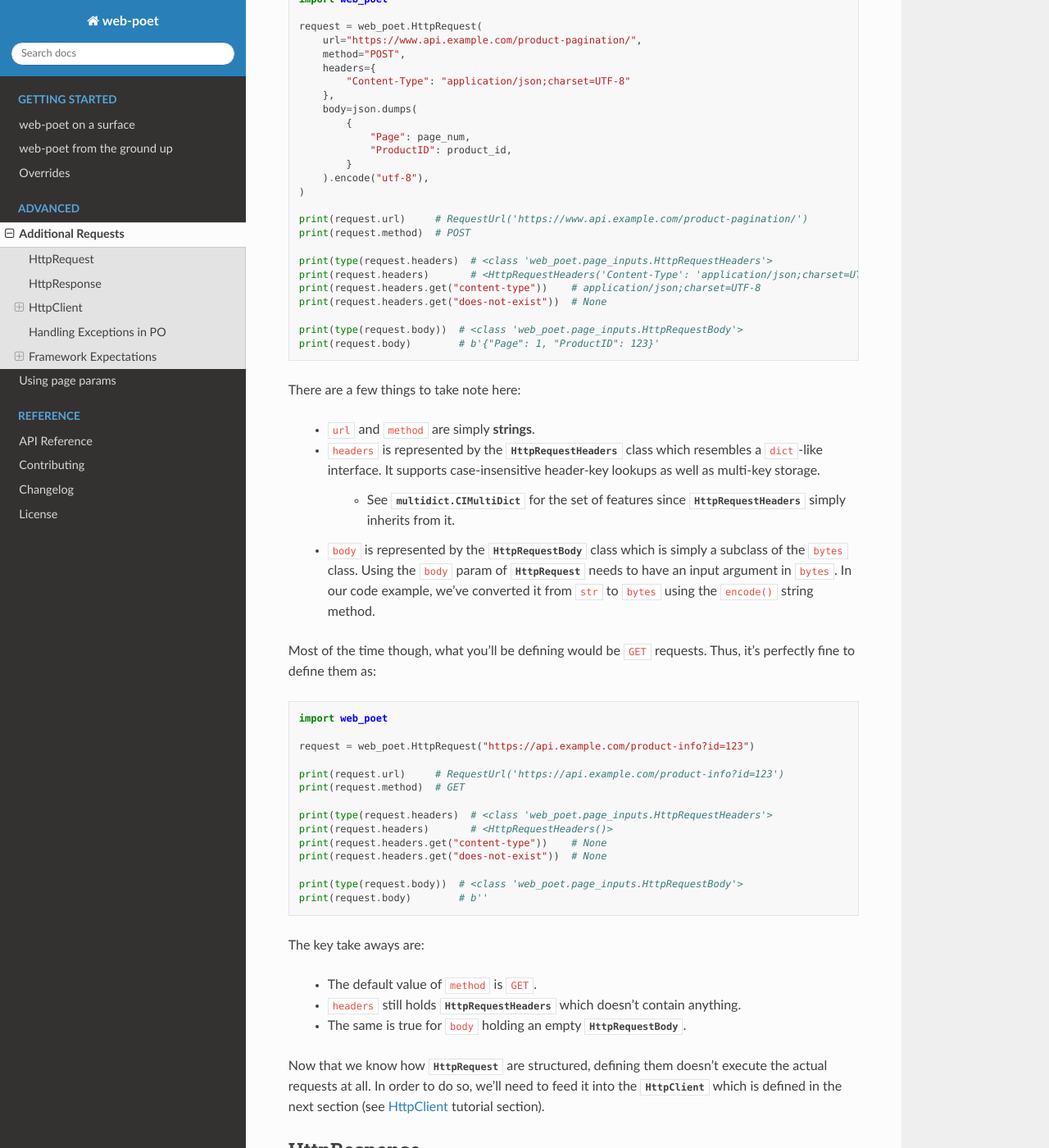
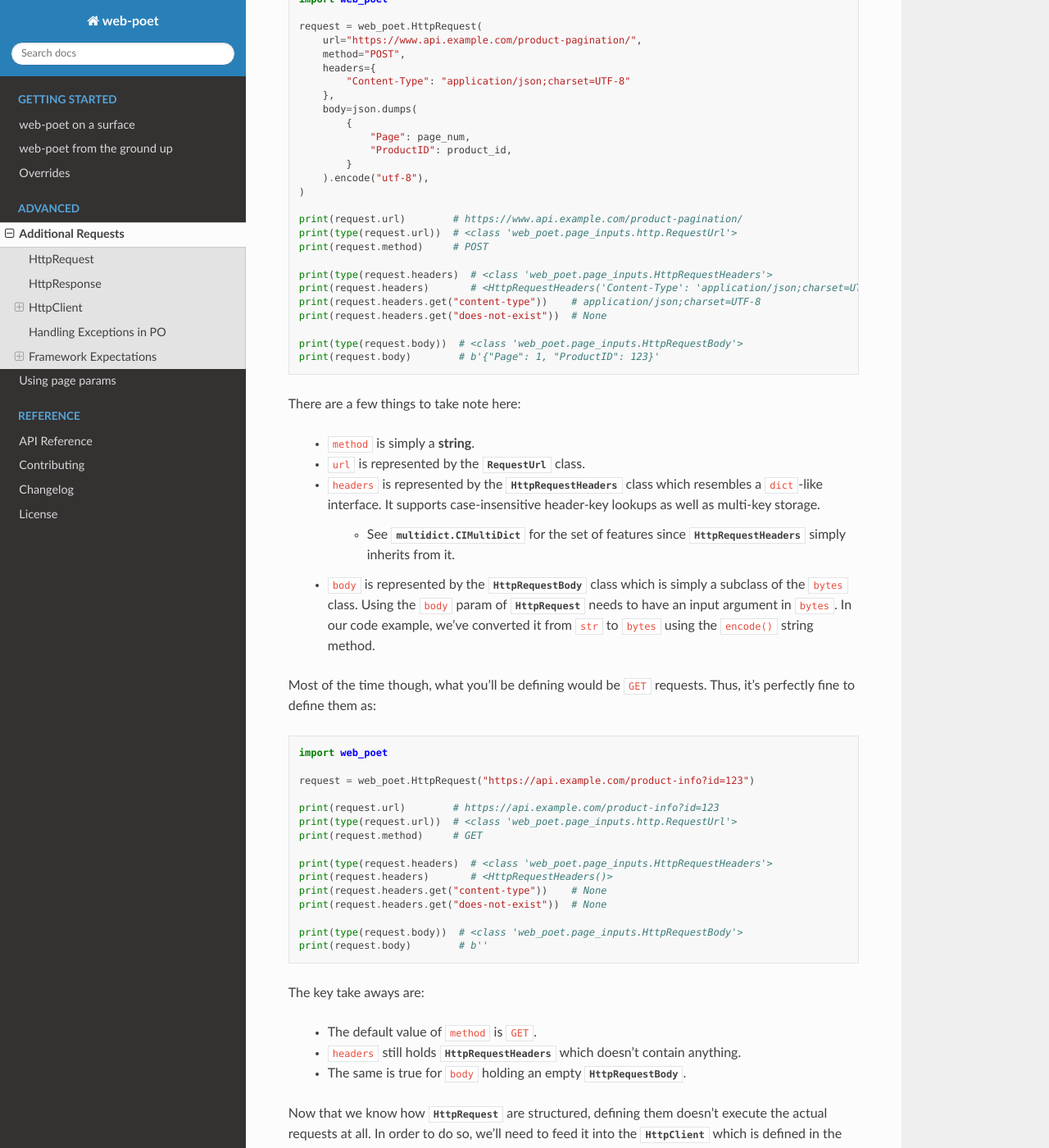
Before and after one commit to scrapinghub/web-poet, a Sphinx documentation site: the page built from docs/advanced/additional-requests.rst, in a window 1280 px wide and 1400 px high, scrolled down 861 px. Shown: the whole window at 82% size. Built offline with Sphinx 7.4.7 and the Read the Docs theme 2.0.0, drawn with Linux system fonts in a browser that asks for light colours; some of the changed text lies outside the part shown.

Commit message:
fix docs on how RequestUrl/ResponseUrl is portrayed

```diff
--- a/docs/advanced/additional-requests.rst
+++ b/docs/advanced/additional-requests.rst
@@ -54,8 +54,9 @@ a generic HTTP Request: :class:`~.HttpRequest`. Here's an example:
         ).encode("utf-8"),
     )
 
-    print(request.url)     # RequestUrl('https://www.api.example.com/product-pagination/')
-    print(request.method)  # POST
+    print(request.url)        # https://www.api.example.com/product-pagination/
+    print(type(request.url))  # <class 'web_poet.page_inputs.http.RequestUrl'>
+    print(request.method)     # POST
 
     print(type(request.headers)  # <class 'web_poet.page_inputs.HttpRequestHeaders'>
     print(request.headers)       # <HttpRequestHeaders('Content-Type': 'application/json;charset=UTF-8')>
@@ -67,7 +68,8 @@ a generic HTTP Request: :class:`~.HttpRequest`. Here's an example:
 
 There are a few things to take note here:
 
-    * ``url`` and ``method`` are simply **strings**.
+    * ``method`` is simply a **string**.
+    * ``url`` is represented by the :class:`~.RequestUrl` class.
     * ``headers`` is represented by the :class:`~.HttpRequestHeaders` class which
       resembles a ``dict``-like interface. It supports case-insensitive header-key
       lookups as well as multi-key storage.
@@ -90,8 +92,9 @@ it's perfectly fine to define them as:
 
     request = web_poet.HttpRequest("https://api.example.com/product-info?id=123")
 
-    print(request.url)     # RequestUrl('https://api.example.com/product-info?id=123')
-    print(request.method)  # GET
+    print(request.url)        # https://api.example.com/product-info?id=123
+    print(type(request.url))  # <class 'web_poet.page_inputs.http.RequestUrl'>
+    print(request.method)     # GET
 
     print(type(request.headers)  # <class 'web_poet.page_inputs.HttpRequestHeaders'>
     print(request.headers)       # <HttpRequestHeaders()>
@@ -174,7 +177,8 @@ methods.
 
 Here are the key take aways from the example above:
 
-    * The ``url`` and ``status`` are simply **string** and **int** respectively.
+    * ``status`` is simply an **int**.
+    * ``url`` is represented by the :class:`~.ResponseUrl` class.
     * ``headers`` is represented by the :class:`~.HttpResponseHeaders` class.
       It's similar to :class:`~.HttpRequestHeaders` where it inherits from
       :external:py:class:`multidict.CIMultiDict`, granting it case-insensitive
```
Also changed, not shown: other parts of docs/advanced/additional-requests.rst (+3 -3 lines).
